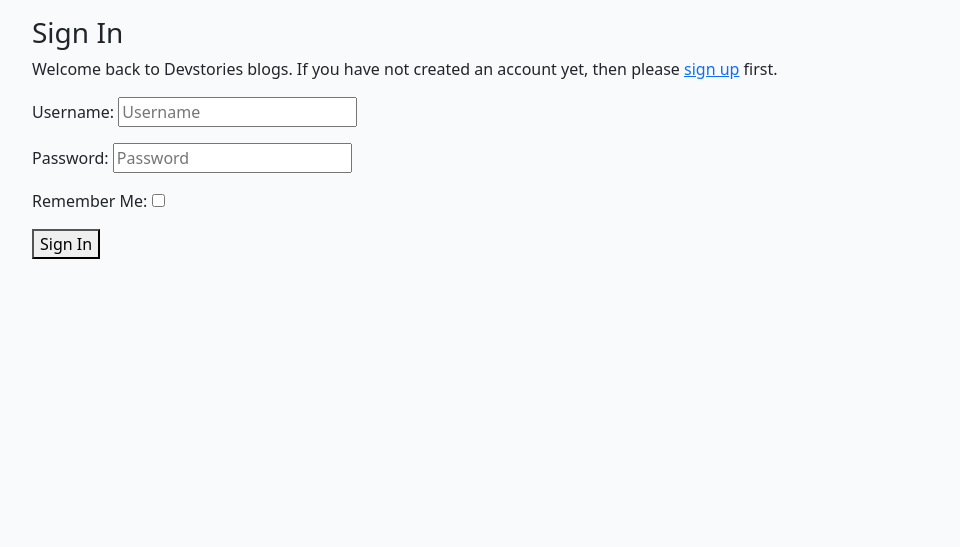
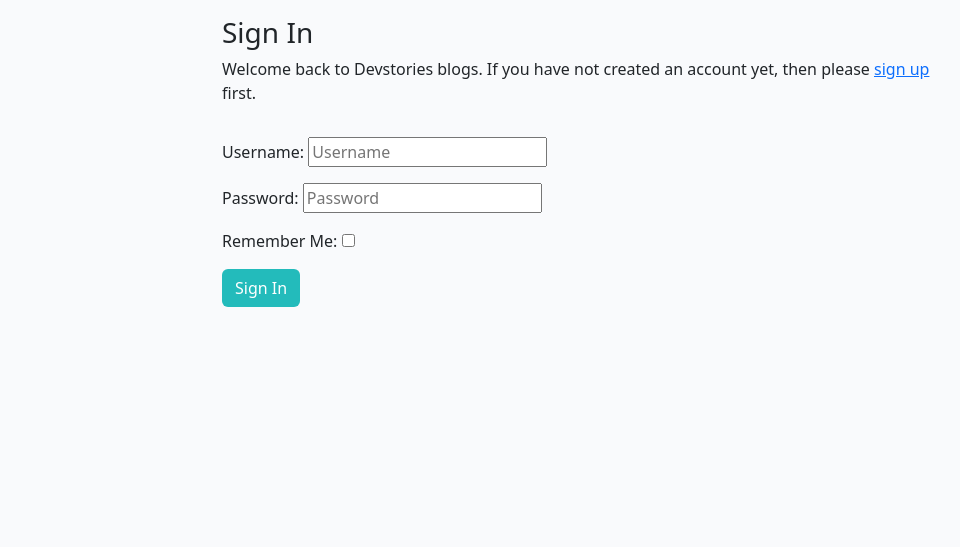
Before and after one commit to owenbcoding/old-p4, a Django app: page /account/login/ in a window 1280 px wide. Shown: the part 60-607 px from the top of the page, without its empty margins (50-1010 px from the left). Run offline with Django 3.2, Linux system fonts and the light colour scheme; some libraries are stand-ins or nearby versions.

Commit message:
fixed typo for offset

```diff
--- a/templates/account/login.html
+++ b/templates/account/login.html
@@ -9,12 +9,17 @@
 
 <div class="container">
   <div class="row">
-    <div class="col md-8 mt-3 offeset-md-2">
+    <div class="col-md-8 mt-3 offset-md-2">
 
       <h3>{% trans "Sign In" %}</h3>
 
       <p>{% blocktrans %}Welcome back to Devstories blogs. If you have not created an account yet, then please
         <a href="{{ signup_url }}">sign up</a> first.{% endblocktrans %}</p>
+
+    </div>
+  </div>
+  <div class="row">
+    <div class="col-md-8 mt-3 offset-md-2">
 
       <form class="login" method="POST" action="{% url 'account_login' %}">
         {% csrf_token %}
@@ -22,11 +27,12 @@
         {% if redirect_field_value %}
         <input type="hidden" name="{{ redirect_field_name }}" value="{{ redirect_field_value }}" />
         {% endif %}
-        <button class="primaryAction" type="submit">{% trans "Sign In" %}</button>
+        <button class="btn btn-signup right" type="submit">{% trans "Sign In" %}</button>
       </form>
-
     </div>
   </div>
+
+</div>
 </div>
 
 {% endblock %}
```
